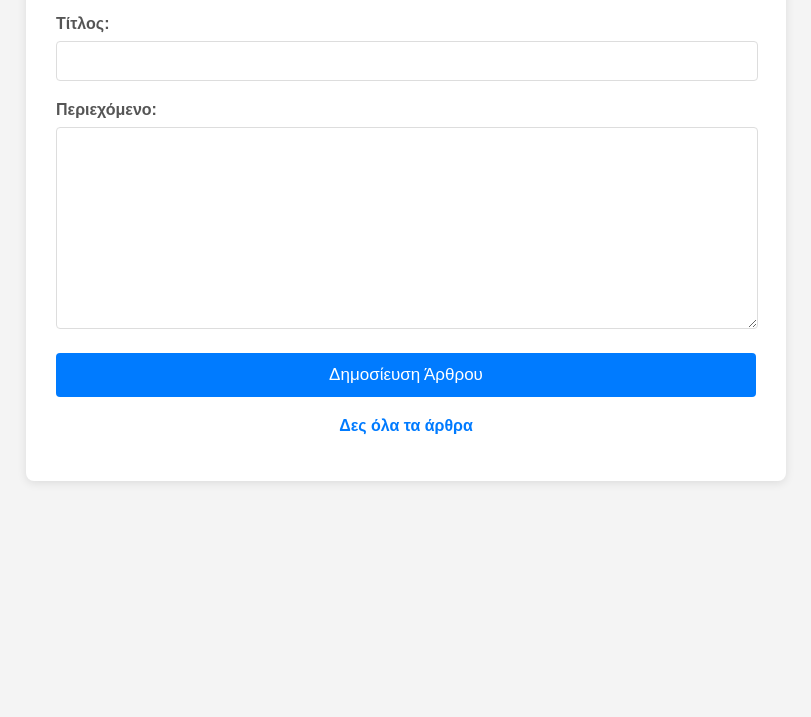
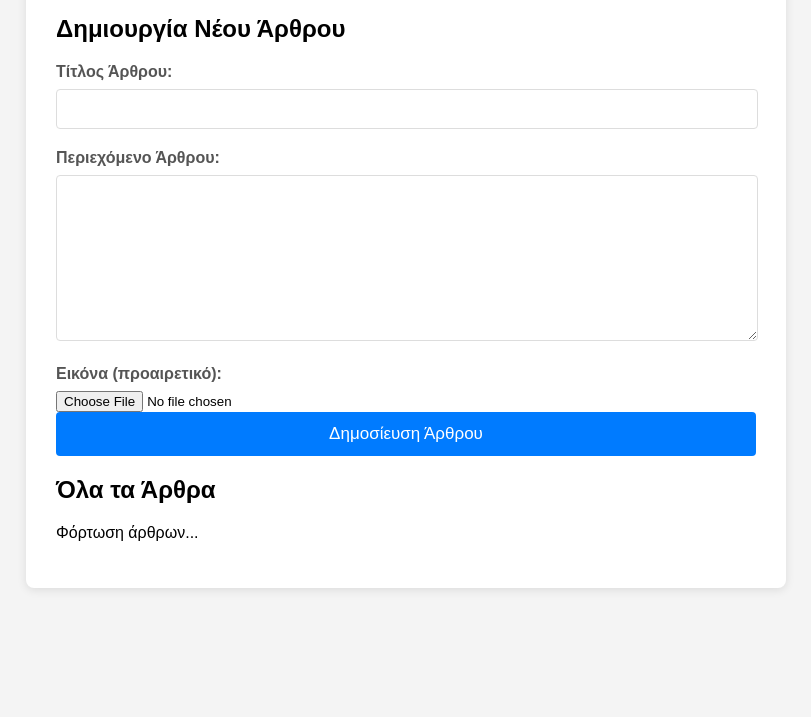
Before and after one commit to ARISALAB/blog, a website: page public/index.html in a window 1280 px wide. Shown: the part 123-840 px from the top of the page, without its empty margins (234-1045 px from the left). Drawn offline with Linux system fonts and the light colour scheme.

Commit message:
Update index.html

```diff
--- a/public/index.html
+++ b/public/index.html
@@ -3,23 +3,40 @@
 <head>
     <meta charset="UTF-8">
     <meta name="viewport" content="width=device-width, initial-scale=1.0">
-    <title>Δημιουργία Νέου Άρθρου</title>
+    <title>Το Blog μου</title>
     <link rel="stylesheet" href="style.css">
 </head>
 <body>
     <div class="container">
-        <h1>Δημιουργία Νέου Άρθρου</h1>
-        <form id="postForm">
-            <label for="title">Τίτλος:</label>
-            <input type="text" id="title" required>
+        <h1>Το Blog μου</h1>
 
-            <label for="content">Περιεχόμενο:</label>
-            <textarea id="content" rows="10" required></textarea>
+        <div class="post-form-section">
+            <h2>Δημιουργία Νέου Άρθρου</h2>
+            <form id="postForm">
+                <div class="form-group">
+                    <label for="postTitle">Τίτλος Άρθρου:</label>
+                    <input type="text" id="postTitle" class="form-control" required>
+                </div>
+                <div class="form-group">
+                    <label for="postContent">Περιεχόμενο Άρθρου:</label>
+                    <textarea id="postContent" class="form-control" rows="8" required></textarea>
+                </div>
+                <div class="form-group">
+                    <label for="postImage">Εικόνα (προαιρετικό):</label>
+                    <input type="file" id="postImage" accept="image/*" class="form-control-file">
+                </div>
+                <button type="submit" class="btn btn-primary">Δημοσίευση Άρθρου</button>
+            </form>
+        </div>
 
-            <button type="submit">Δημοσίευση Άρθρου</button>
-        </form>
-        <p><a href="posts.html">Δες όλα τα άρθρα</a></p>
+        <div class="posts-list-section">
+            <h2>Όλα τα Άρθρα</h2>
+            <div id="postsContainer">
+                <p>Φόρτωση άρθρων...</p>
+            </div>
+        </div>
     </div>
+
     <script src="script.js"></script>
 </body>
 </html>
```
